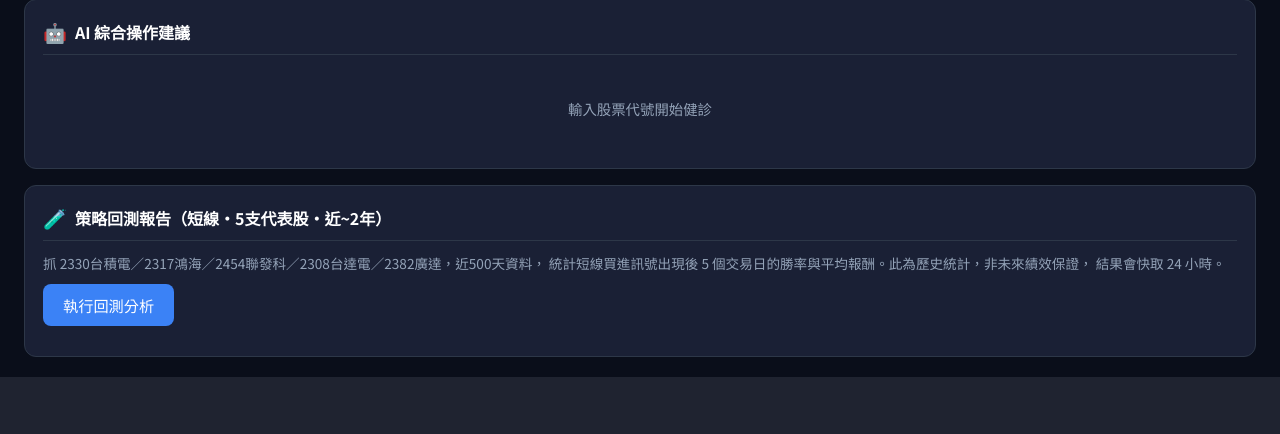
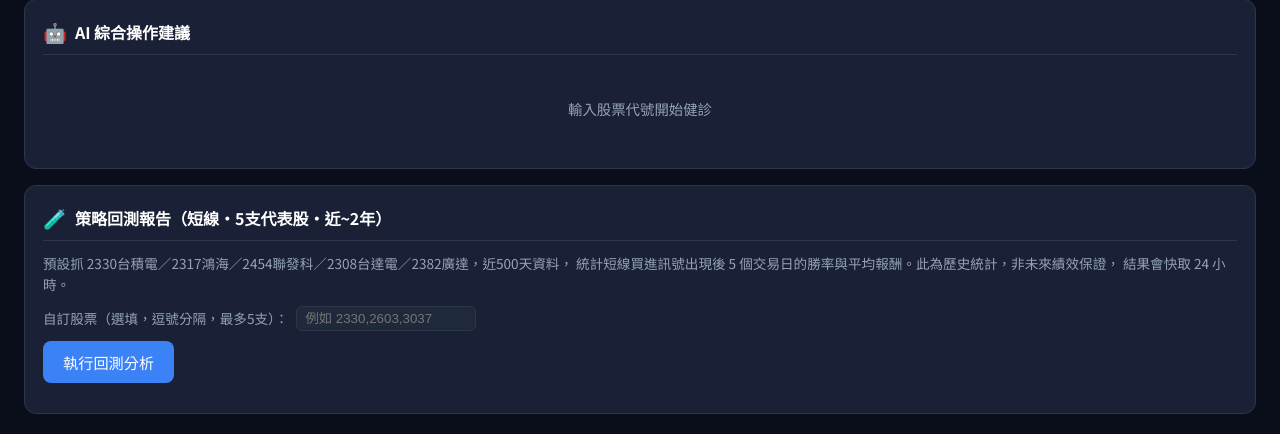
Before and after one commit to hidk740520-ops/Hidkcole, a Flask app: page / in a window 1280 px wide. Shown: the part 1156-1590 px from the top of the page. Before the commit the page ends 1533 px from the top, so only its background shows below. Run offline with Flask 3, Linux system fonts and the light colour scheme.

Commit message:
Add files via upload

```diff
--- a/templates/index.html
+++ b/templates/index.html
@@ -246,9 +246,13 @@ tr:last-child td{border-bottom:none}
   <div class="card-title"><span class="icon">🧪</span>策略回測報告（短線・5支代表股・近~2年）</div>
   <div class="card-body" id="backtestBody">
     <div style="font-size:.85rem;color:var(--text-dim);margin-bottom:10px">
-      抓 2330台積電／2317鴻海／2454聯發科／2308台達電／2382廣達，近500天資料，
+      預設抓 2330台積電／2317鴻海／2454聯發科／2308台達電／2382廣達，近500天資料，
       統計短線買進訊號出現後 5 個交易日的勝率與平均報酬。此為歷史統計，非未來績效保證，
       結果會快取 24 小時。
+    </div>
+    <div style="margin-bottom:10px;display:flex;align-items:center;gap:8px;flex-wrap:wrap">
+      <label for="backtestStocksInput" style="font-size:.85rem;color:var(--text-dim)">自訂股票（選填，逗號分隔，最多5支）：</label>
+      <input type="text" id="backtestStocksInput" placeholder="例如 2330,2603,3037" style="width:180px;background:var(--card2);border:1px solid var(--border);color:var(--text);border-radius:6px;padding:4px 8px">
     </div>
     <button class="btn btn-primary" id="backtestBtn" onclick="runBacktest()">執行回測分析</button>
     <div id="backtestResult" style="margin-top:12px"></div>
@@ -606,6 +610,10 @@ function renderValuation() {
   if (!G.techData) { el.innerHTML = '<div class="placeholder">輸入股票代號開始健診</div>'; return; }
   if (!v) {
     el.innerHTML = errHtml('本益比歷史資料不足，無法計算估值區間');
+    return;
+  }
+  if (v._error) {
+    el.innerHTML = errHtml(v.msg || '無法計算估值區間');
     return;
   }
   var html = '<table style="margin-bottom:8px">';
@@ -1157,11 +1165,14 @@ function buildReasons(tech, fund, chip, us, total) {
 function runBacktest() {
   var btn = document.getElementById('backtestBtn');
   var resEl = document.getElementById('backtestResult');
+  var stocksInput = document.getElementById('backtestStocksInput').value.trim();
+  var url = '/api/backtest';
+  if (stocksInput) url += '?stocks=' + encodeURIComponent(stocksInput);
   btn.disabled = true;
   btn.textContent = '分析中...（可能需 10~30 秒）';
-  resEl.innerHTML = loadingHtml('正在回測 5 支股票的歷史訊號...');
+  resEl.innerHTML = loadingHtml('正在回測歷史訊號...');
 
-  fetch('/api/backtest')
+  fetch(url)
     .then(function(r){ return r.json(); })
     .then(function(j){
       btn.disabled = false;
@@ -1174,7 +1185,7 @@ function runBacktest() {
       if (j.overall && j.overall.total_signals > 0) {
         var owCls = j.overall.win_rate >= 50 ? 'pos' : 'neg';
         html += '<div style="background:var(--card2);border-radius:8px;padding:12px;margin-bottom:12px">';
-        html += '<div style="font-size:.85rem;color:var(--text-dim)">整體統計（5支合計 ' + j.overall.total_signals + ' 次訊號）</div>';
+        html += '<div style="font-size:.85rem;color:var(--text-dim)">整體統計（' + j.stocks.length + '支合計 ' + j.overall.total_signals + ' 次訊號）</div>';
         html += '<div style="font-size:1.3rem;font-weight:700" class="' + owCls + '">勝率 ' + fmt(j.overall.win_rate,1) + '%</div>';
         html += '<div style="font-size:.9rem">平均報酬（' + j.hold_days + '個交易日）：<span class="mono ' + (j.overall.avg_return>=0?'pos':'neg') + '">' + (j.overall.avg_return>=0?'+':'') + fmt(j.overall.avg_return,2) + '%</span></div>';
         html += '</div>';
```
